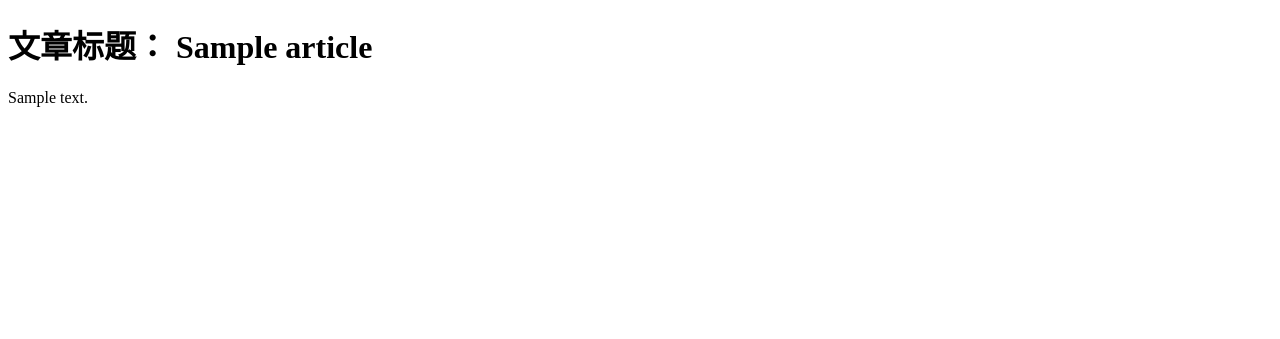
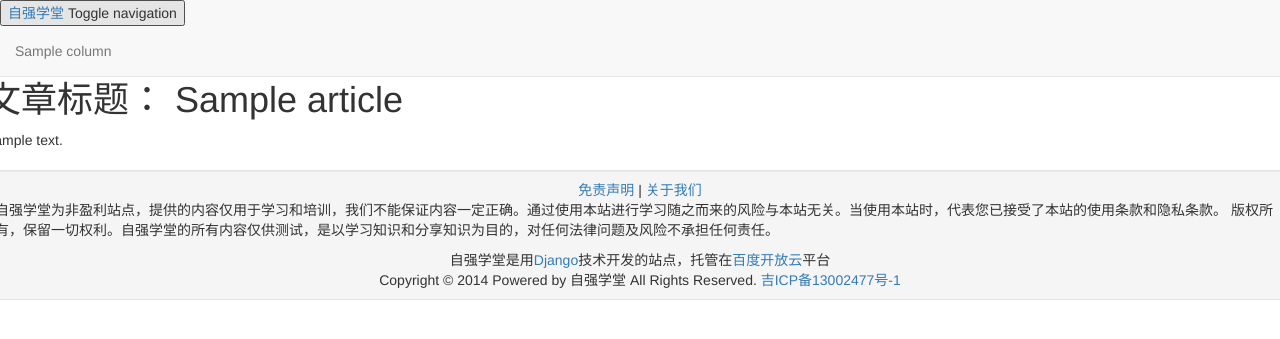
Before and after one commit to qifeiLiu/crm, a Django app: template templates/news/article.html in a window 1280 px wide. Shown: the top 339 px of the page. Run offline with Django 3.2, Linux system fonts and the light colour scheme; the template is opened without the code that fills it: most values are stand-ins (such as "Sample title", 1, 10 or a date in 2020); some libraries are stand-ins or nearby versions.

Commit message:
2018-07-28,Finished base

```diff
--- a/crm/settings.py
+++ b/crm/settings.py
@@ -65,6 +65,7 @@ TEMPLATES = [
                 'django.template.context_processors.request',
                 'django.contrib.auth.context_processors.auth',
                 'django.contrib.messages.context_processors.messages',
+                'news.nav_processor.nav_column',  # 新加入的这一行
             ],
         },
     },
--- a/news/admin.py
+++ b/news/admin.py
@@ -4,7 +4,7 @@ from django.contrib import admin
 from .models import  Article,Coloumn
 
 class ColumnAdmin(admin.ModelAdmin):
-    list_display = ('name','slug','intro')
+    list_display = ('name','slug','intro','nav_display', 'home_display')
 
 class ArticleAdmin(admin.ModelAdmin):
     list_display = ('Title','slug','author','pub_date','update_time')
--- a/news/models.py
+++ b/news/models.py
@@ -9,6 +9,9 @@ class Coloumn(models.Model):
     name = models.CharField("栏目名称",max_length=256)
     slug = models.CharField('栏目地址',max_length=256, db_index= True)
     intro = models.TextField('栏目简介',default='')
+
+    nav_display = models.BooleanField('导航显示',default=False)
+    home_display = models.BooleanField('首页显示',default=False)
 
     def __str__(self):
         return self.name
--- a/news/views.py
+++ b/news/views.py
@@ -7,8 +7,10 @@ from news.models import  Coloumn,Article
 # def index(request):
 #     return HttpResponse(u'欢迎学习django')
 def index(request):
-    columns = Coloumn.objects.all()
-    return render(request, 'index.html', {'columns': columns})
+    # columns = Coloumn.objects.all()
+    home_display_columns = Coloumn.objects.filter(home_display=True)
+    nav_display_columns = Coloumn.objects.filter(nav_display=True)
+    return render(request, 'index.html', locals())
 # def column_detail(request,column_slug):
 #     return HttpResponse('column_slug:'+column_slug)
 #
--- a/templates/base.html
+++ b/templates/base.html
@@ -2,8 +2,25 @@
 <html>
   <head>
     <meta charset="utf-8">
-    <title>{% block Title %}欢迎光临{% endblock Title %} - qifei site</title>
-  {% block css %}
+    <meta http-equiv="X-UA-Compatible" content="IE=edge,Chrome=1">
+    <meta name="viewport" content="width=device-width, initial-scale=1">
+    <title>{% block title %}欢迎光临{% endblock title %} - 自强学堂</title>
+
+    <!-- Bootstrap -->
+    <link href="http://apps.bdimg.com/libs/bootstrap/3.3.0/css/bootstrap.min.css" rel="stylesheet">
+
+    <!-- 引入下面两个库让 IE8 支持 HTML5 元素 -->
+    <!-- 警告: Respond.js 通过 file:// 浏览的时候不能正常工作！-->
+    <!--[if lt IE 9]>
+      <script src="http://apps.bdimg.com/libs/html5shiv/3.7/html5shiv.min.js"></script>
+      <script src="http://apps.bdimg.com/libs/respond.js/1.4.2/respond.min.js"></script>
+    <![endif]-->
+    <style type="text/css">
+    body {
+        padding-top: 60px;
+    }
+    </style>
+    {% block css %}
 
     {% endblock css %}
 
@@ -12,10 +29,59 @@
     {% endblock js %}
   </head>
   <body>
-    {% block content %}
-        <h1>自强 新闻网</h1>
-    {% endblock content %}
+    <nav class="navbar navbar-default navbar-fixed-top" role="navigation">
+    <div>
+      <div>
+         <button type="button" data-toggle="collapse" data-target="#bs-example-navbar-collapse-1">
+             <span><a href="/">自强学堂</a></span>
+             <span>Toggle navigation</span>
+             <span></span>
+             <span></span>
+             <span></span>
+         </button>
 
+      </div>
+
+      <div class="collapse navbar-collapse" id="bs-example-navbar-collapse-1">
+        <ul class="nav navbar-nav">
+          {% for column in nav_display_columns %}
+              <li><a href="{{ column.get_absolute_url }}">{{ column.name }}</a></li>
+          {% endfor %}
+        </ul>
+      </div>
+    </div>
+    </nav>
+
+    <div class="row clearfix">
+        <div>
+            {% block content %}
+                <h1>自强 新闻网</h1>
+            {% endblock content %}
+        </div>
+    </div>
+
+    <div class="row clearfix" style="padding-top: 20px;">
+      <div>
+       <div class="well well-sm">
+        <div style="text-align:center;">
+         <a href="/aboutus/disclaimer.html">免责声明</a> |
+         <a href="/aboutus/index.html">关于我们</a>
+        </div>
+        <div>
+         自强学堂为非盈利站点，提供的内容仅用于学习和培训，我们不能保证内容一定正确。通过使用本站进行学习随之而来的风险与本站无关。当使用本站时，代表您已接受了本站的使用条款和隐私条款。 版权所有，保留一切权利。自强学堂的所有内容仅供测试，是以学习知识和分享知识为目的，对任何法律问题及风险不承担任何责任。
+        </div>
+        <div style="padding-top:10px; text-align: center">
+          自强学堂是用<a href="https://www.djangoproject.com/" target="_blank" rel="nofollow">Django</a>技术开发的站点，托管在<a href="http://bce.baidu.com/" target="_blank" rel="nofollow">百度开放云</a>平台<br>
+
+          Copyright &copy; 2014 Powered by 自强学堂 All Rights Reserved.
+         <a href="http://www.miitbeian.gov.cn/" rel="nofollow" target="_blank">吉ICP备13002477号-1</a>
+        </div>
+       </div>
+      </div>
+    </div>
+
+    <script src="http://apps.bdimg.com/libs/jquery/1.11.1/jquery.min.js"></script>
+    <script src="http://apps.bdimg.com/libs/bootstrap/3.3.0/js/bootstrap.min.js"></script>
     {% include "baidutongji.html" %}
   </body>
 </html>
--- a/templates/index.html
+++ b/templates/index.html
@@ -5,7 +5,7 @@
 
 {% block content %}
 <ul>
-    {% for column in  columns %}
+    {% for column in  home_display_columns %}
         <li>
             <a href="{{ column.get_absolute_url }}"> {{ column.name }} </a>
         </li>
--- a/templates/news/article.html
+++ b/templates/news/article.html
@@ -8,6 +8,6 @@
 {% block content %}
 <h1>文章标题： {{ article.Title }}</h1>
 <div id="main">
-    {{ article.content }}
+    {{ article.content | safe}}
 </div>
 {% endblock content %}
```
